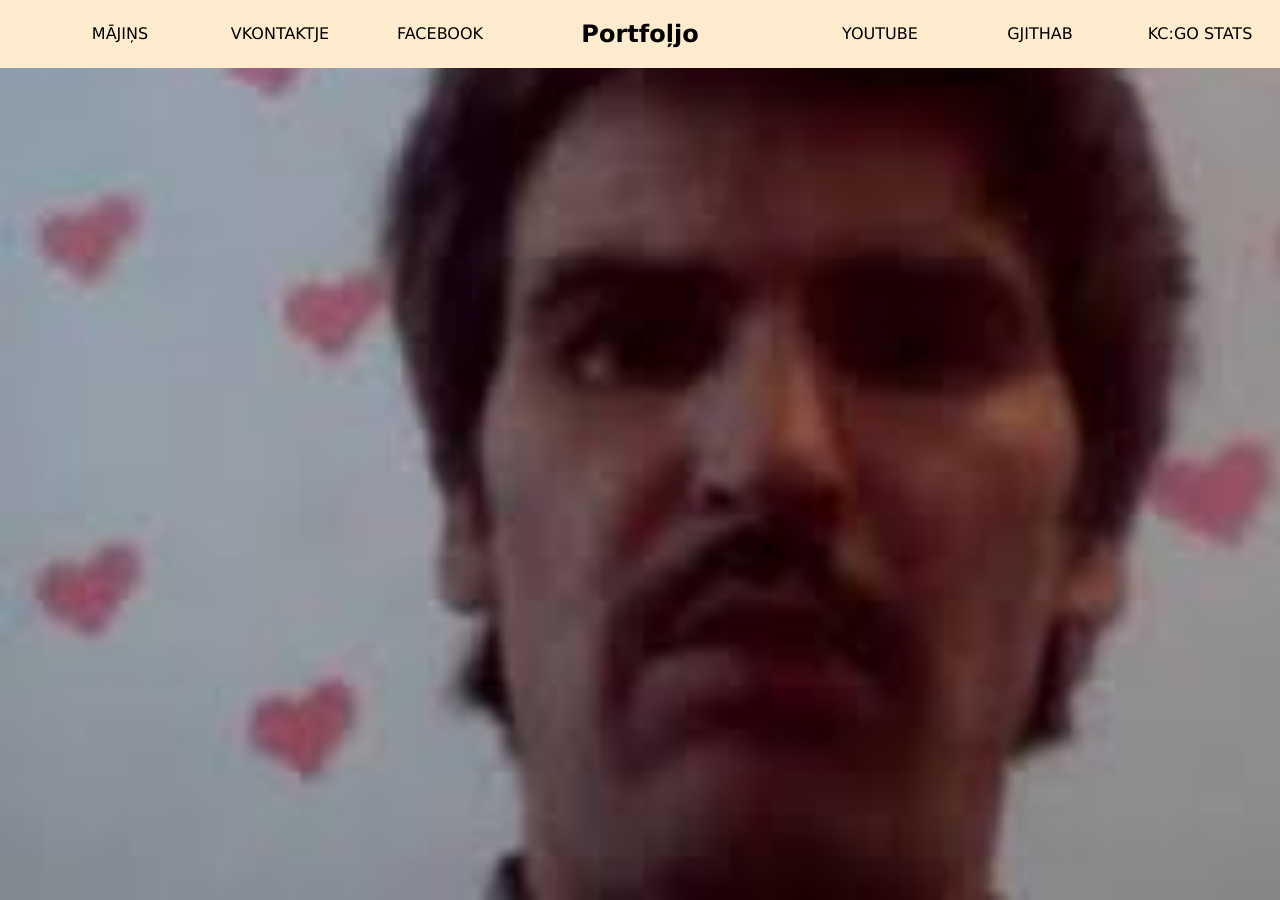
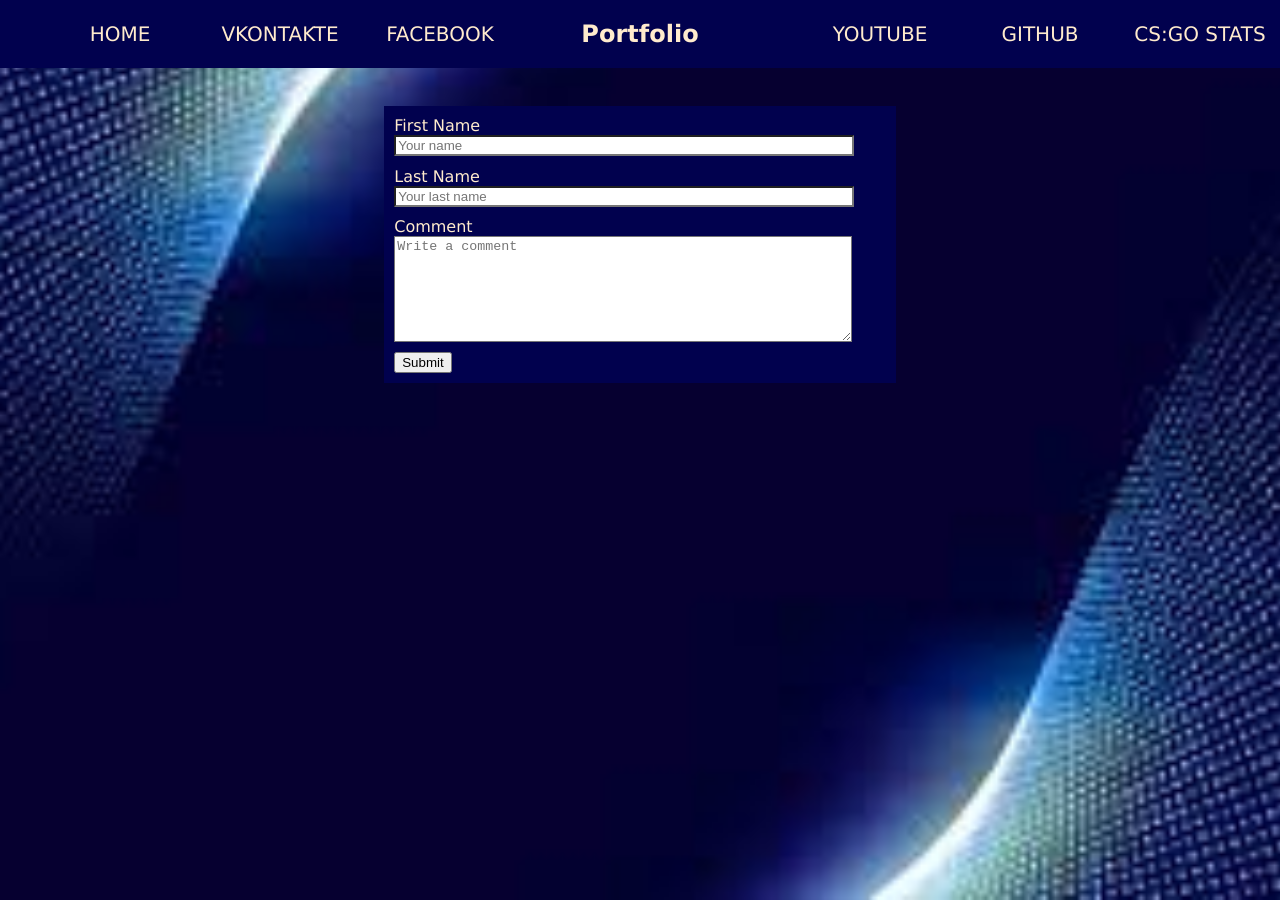
Before and after one commit to ArnoldsBerzins/portfolio, a plain HTML site: page index.html in a window 1280 px wide. Drawn offline with Linux system fonts and the light colour scheme.

Commit message:
Contact form

```diff
--- a/index.html
+++ b/index.html
@@ -4,25 +4,47 @@
     <meta charset="UTF-8">
     <meta http-equiv="X-UA-Compatible" content="IE=edge">
     <meta name="viewport" content="width=device-width, initial-scale=1.0">
-    <title>NU BET MAMMIT</title>
+    <title>Portfolio</title>
     <link rel="stylesheet" href="styles.css">
 </head>
 <body>
     <header>
-        <nav>
+        <nav class="navigation-bar">
             <ul class="lnavbar">
-                <li><a href="index.html">MĀJIŅS</a></li>
-                <li><a href="https://vk.com/windows_app">VKONTAKTJE</a></li>
+                <li><a href="index.html">HOME</a></li>
+                <li><a href="https://vk.com/windows_app">VKONTAKTE</a></li>
                 <li><a href="https://www.facebook.com/people/Matiss-Birzins/100013826180692/">FACEBOOK</a></li>
             </ul>
-            <h1>Portfoļjo</h1>
+            <h1>Portfolio</h1>
             <ul class="rnavbar">
                 <li><a href="https://www.youtube.com/channel/UCJhq-iIK739lJJg_wFCvpuA">YOUTUBE</a></li>
-                <li><a href="https://github.com/ArnoldsBerzins">GJITHAB</a></li>
-                <li><a href="https://csgostats.gg/player/76561198856133316#/">KC:GO STATS</a></li>
+                <li><a href="https://github.com/ArnoldsBerzins">GITHUB</a></li>
+                <li><a href="https://csgostats.gg/player/76561198856133316#/">CS:GO STATS</a></li>
             </ul>
         </nav>
     </header>
 
+    <div class="contact-form">
+        <form>
+            <div id = "first-name">
+                <label for="fname">First Name</label>
+                <input type="text" id="fname" name="firstname" placeholder="Your name">
+            </div>
+
+            <div id = "last-name">
+                <label for="lname">Last Name</label>
+                <input type="text" id="lname" name="lastname" placeholder="Your last name">
+            </div>
+
+            <div id = "comment">
+                <label for="comment">Comment</label>
+                <textarea id="comment" name="comment" placeholder="Write a comment" style="height:100px"></textarea>
+            </div>
+            <div id = "submit-button">
+                <input type="submit" value="Submit" style="margin-bottom:2%;">
+            </div>
+        </form>
+      </div>
+
 </body>
 </html>
--- a/styles.css
+++ b/styles.css
@@ -1,9 +1,14 @@
 body {
     font-family: Verdana, Geneva, Tahoma, sans-serif;
-    background-image: url("image/matiss.jpeg");
+    background-image: url("image/background.jpeg");
     background-size: cover;
+    background-position: center center;
     margin: 0;
     height: 900px;
+}
+
+.navigation-bar {
+    color: blanchedalmond;
 }
 
 .lnavbar {
@@ -11,6 +16,7 @@ body {
     align-items: center;
     width: 40%;
     justify-content: space-evenly;
+    font-size: 20px;
 }
 
 .rnavbar {
@@ -18,6 +24,7 @@ body {
     align-items: right;
     width: 40%;
     justify-content: space-evenly;
+    font-size: 20px;
 }
 
 h1 {
@@ -34,16 +41,45 @@ li {
 
 nav > ul > li > a {
     text-decoration: none;
-    color: black;
+    color: blanchedalmond;
 }
 
 nav > ul > li > a:active {
-    color: black;
+    color: rgb(151, 149, 146);
 }
 
 nav {
     display: flex;
     align-items: center;
     justify-content: left;
-    background-color: blanchedalmond;
+    background-color: rgb(1, 1, 78);
 }
+
+.contact-form {
+    display: flex;
+    width: 40%;
+    padding-top: 3%;
+    margin: 0 auto;
+}
+
+.contact-form > form {
+    background-color: rgb(1, 1, 78);
+    color:blanchedalmond;
+    width: 100%;
+    height: 100%;
+}
+
+.contact-form > form > div{
+    background-color: rgb(1, 1, 78);
+    color: blanchedalmond;
+    display: flex;
+    flex-wrap: wrap;
+    margin-left: 2%;
+    margin-top: 2%;
+}
+
+input[type="text"], textarea {
+    background-color: #fff;
+    color: #000;
+    width: 90%;
+}
```
Also changed, not shown: image/background.jpeg (added), image/matiss.jpeg (deleted), 1 other file.
